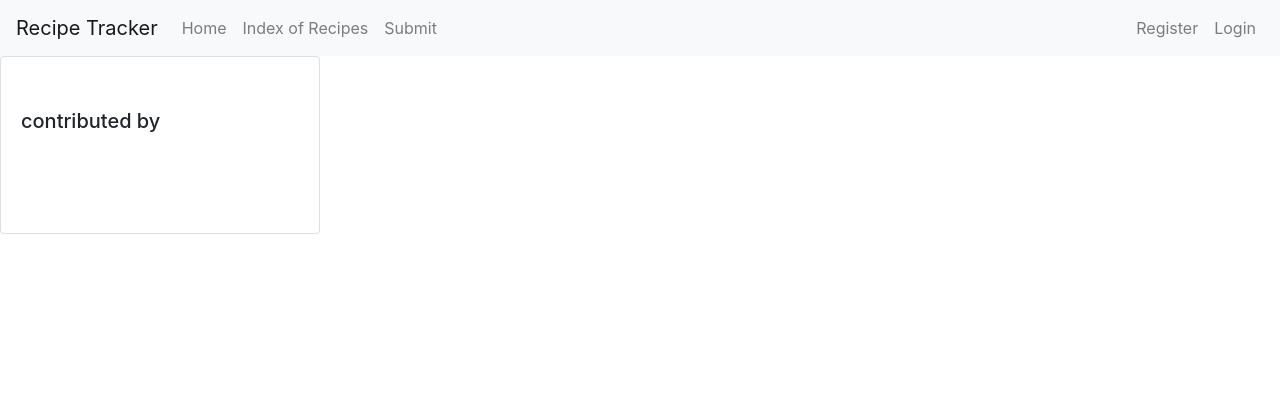
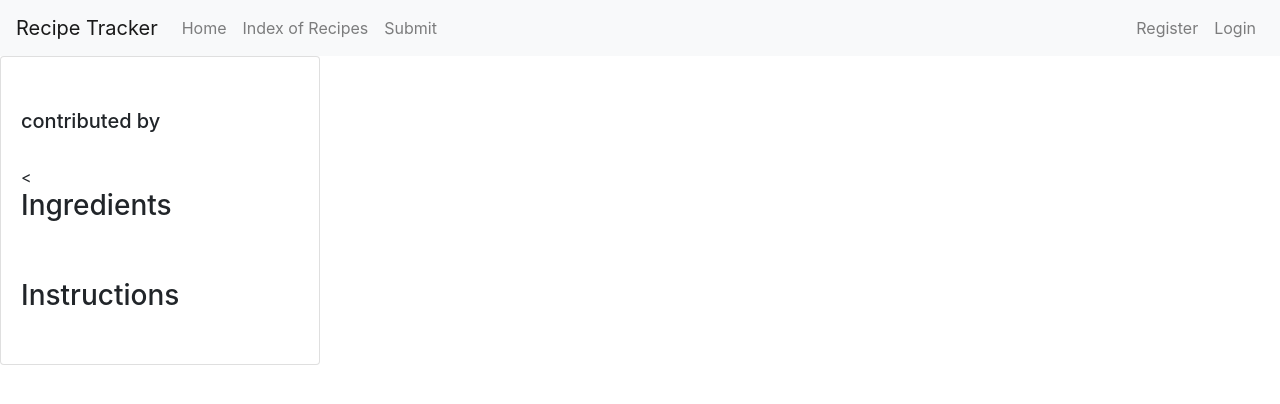
Before and after one commit to mralext20/recipie-tracker, a Flask app: template app/templates/recipe.html in a window 1280 px wide. Shown: the top 404 px of the page. Run offline with Flask 2, Linux system fonts and the light colour scheme; the template is opened without the code that fills it, so the values that code supplies are empty; some libraries are stand-ins or nearby versions.

Commit message:
add headers for ingredients and instructions

```diff
--- a/app/templates/card.html
+++ b/app/templates/card.html
@@ -4,17 +4,19 @@
         <a class="card-title" href="/recipe/{{ recipe.id }}"><h2>{{ recipe.title }}</h2></a>
         <br>
         <h5>contributed by <a href="/chef/{{ recipe.author_id }}">{{ recipe.author.displayname }}</a></h5>
-        <br>
+        <br><<br>
+        <h3>Ingredients</h3>
         {% for item in recipe.list_ingredients %}
             {{ item }}<br>
         {% endfor %}
-    <br>
+    <br><br>
+    <h3>Instructions</h3>
     {% for item in recipe.list_instructions %}
             {{ item }}<br>
         {% endfor %}
     <br>
     {% if current_user.admin or current_user == recipe.author%}
-        <a  class="btn btn-danger" href="/delete/recipe/{{ recipe.id }}">Delete</a>
+        <a class="btn btn-danger" href="/delete/recipe/{{ recipe.id }}">Delete</a>
         <a class="btn btn-primary" href="/edit/{{ recipe.id }}">Edit</a>
     {% endif %}
     </div>
```
